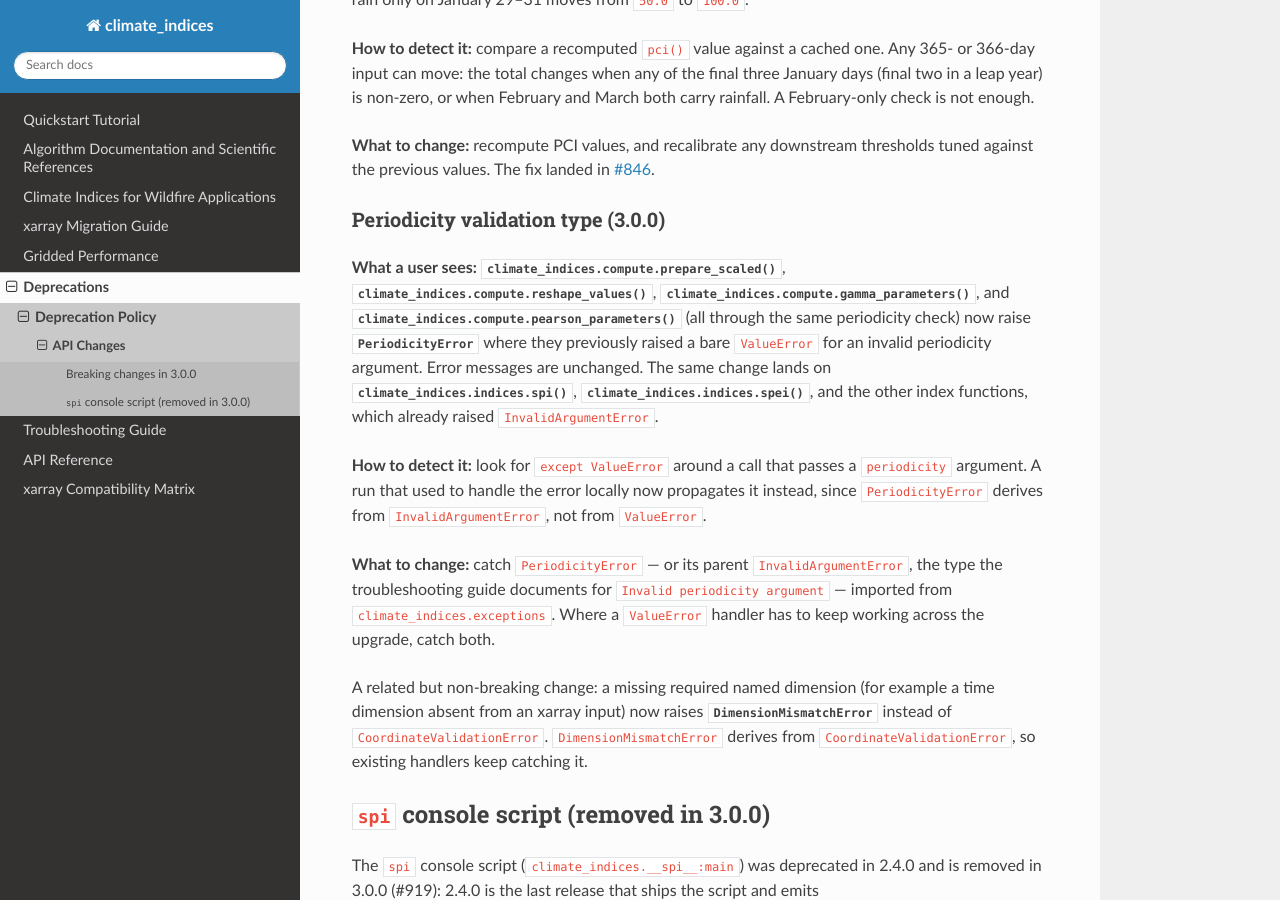
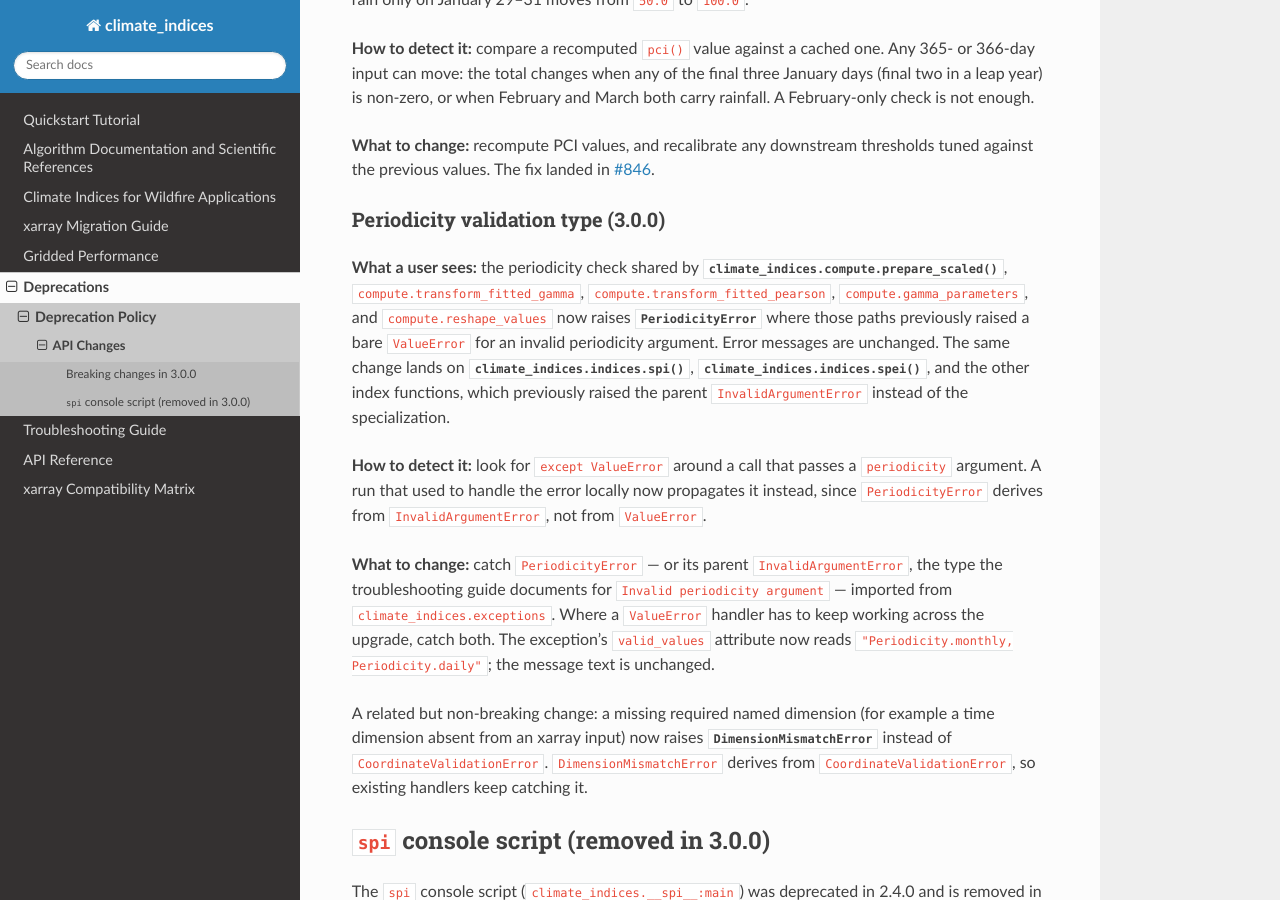
Before and after one commit to monocongo/climate_indices, a Sphinx documentation site: the page built from docs/deprecations/api-changes.md, in a window 1280 px wide and 900 px high, scrolled down 1794 px. Built offline with Sphinx 7.4.7 and the Read the Docs theme 3.1.0, drawn with Linux system fonts in a browser that asks for light colours.

Commit message:
fix(exceptions): align the wired periodicity errors with their docs and tests (#904)
Review follow-ups on the periodicity/dimension error wiring.

- compute._validate_array's missing-periodicity raise now stringifies
  periodicity_value like every sibling site, so a None periodicity reports
  "None" instead of None.
- docs/xarray_migration.md and docs/troubleshooting.md quoted the old class
  names for two errors whose types changed; the exception trees now show
  PeriodicityError under InvalidArgumentError and DimensionMismatchError
  under CoordinateValidationError. llms-full.txt regenerated.
- The migration entry names the public functions actually affected
  (prepare_scaled, transform_fitted_gamma, transform_fitted_pearson) rather
  than the unexported helpers, and records the valid_values attribute change.
- Tests: the HDW missing-level-dimension test asserts the DimensionMismatchError
  context attributes, transform_fitted_pearson's invalid-periodicity rows pin
  their message and periodicity_value, and a new test covers
  gamma_parameters' all-missing branch rejecting an invalid periodicity.

```diff
--- a/docs/deprecations/api-changes.md
+++ b/docs/deprecations/api-changes.md
@@ -98,16 +98,16 @@ thresholds tuned against the previous values. The fix landed in
 
 ### Periodicity validation type (3.0.0)
 
-**What a user sees:** {func}`climate_indices.compute.prepare_scaled`,
-{func}`climate_indices.compute.reshape_values`,
-{func}`climate_indices.compute.gamma_parameters`, and
-{func}`climate_indices.compute.pearson_parameters` (all through the same
-periodicity check) now raise
+**What a user sees:** the periodicity check shared by
+{func}`climate_indices.compute.prepare_scaled`,
+`compute.transform_fitted_gamma`, `compute.transform_fitted_pearson`,
+`compute.gamma_parameters`, and `compute.reshape_values` now raises
 {class}`PeriodicityError <climate_indices.exceptions.PeriodicityError>` where
-they previously raised a bare `ValueError` for an invalid periodicity argument.
-Error messages are unchanged. The same change lands on
+those paths previously raised a bare `ValueError` for an invalid periodicity
+argument. Error messages are unchanged. The same change lands on
 {func}`climate_indices.indices.spi`, {func}`climate_indices.indices.spei`, and
-the other index functions, which already raised `InvalidArgumentError`.
+the other index functions, which previously raised the parent
+`InvalidArgumentError` instead of the specialization.
 
 **How to detect it:** look for `except ValueError` around a call that passes a
 `periodicity` argument. A run that used to handle the error locally now
@@ -118,6 +118,8 @@ propagates it instead, since `PeriodicityError` derives from
 `InvalidArgumentError`, the type the troubleshooting guide documents for
 `Invalid periodicity argument` — imported from `climate_indices.exceptions`.
 Where a `ValueError` handler has to keep working across the upgrade, catch both.
+The exception's `valid_values` attribute now reads
+`"Periodicity.monthly, Periodicity.daily"`; the message text is unchanged.
 
 A related but non-breaking change: a missing required named dimension (for
 example a time dimension absent from an xarray input) now raises
--- a/llms-full.txt
+++ b/llms-full.txt
@@ -2885,7 +2885,7 @@ print(spi_loaded.attrs["references"])  # citation preserved
 ### 1. Time dimension must be named "time"
 
 :::{warning}
-**Error:** `CoordinateValidationError: Time dimension 'time' not found in input. Available dimensions: ['date']. Use time_dim parameter to specify custom name.`
+**Error:** `DimensionMismatchError: Time dimension 'time' not found in input. Available dimensions: ['date']. Use time_dim parameter to specify custom name.`
 
 **Cause:** Your DataArray uses a different dimension name (e.g., `date`, `timestamp`, `t`).
 
```
Also changed, not shown: docs/troubleshooting.md (+3 -2 lines), docs/xarray_migration.md (+1 -1 lines), 4 other files.
